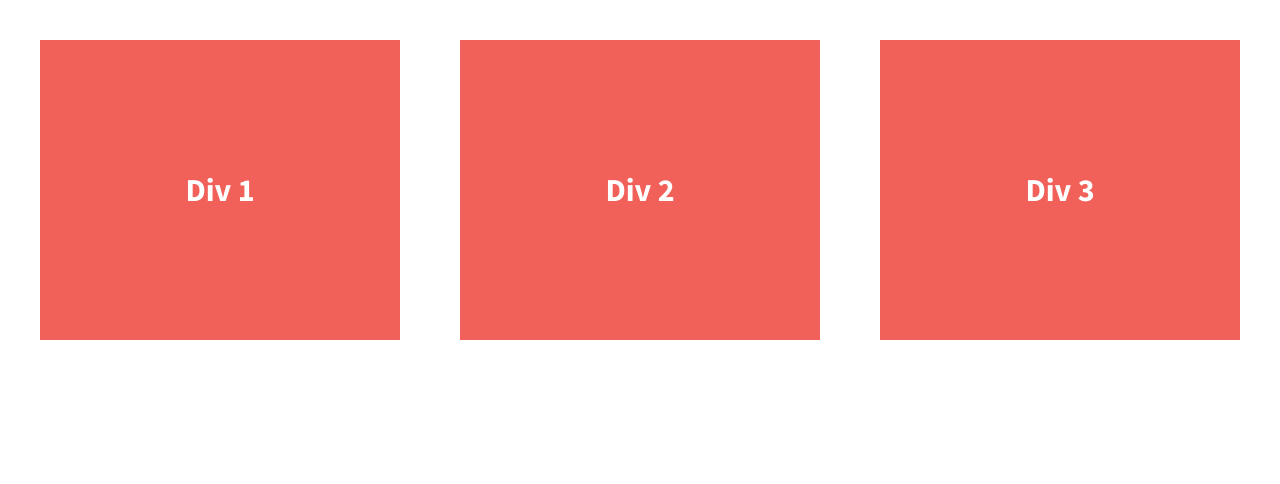
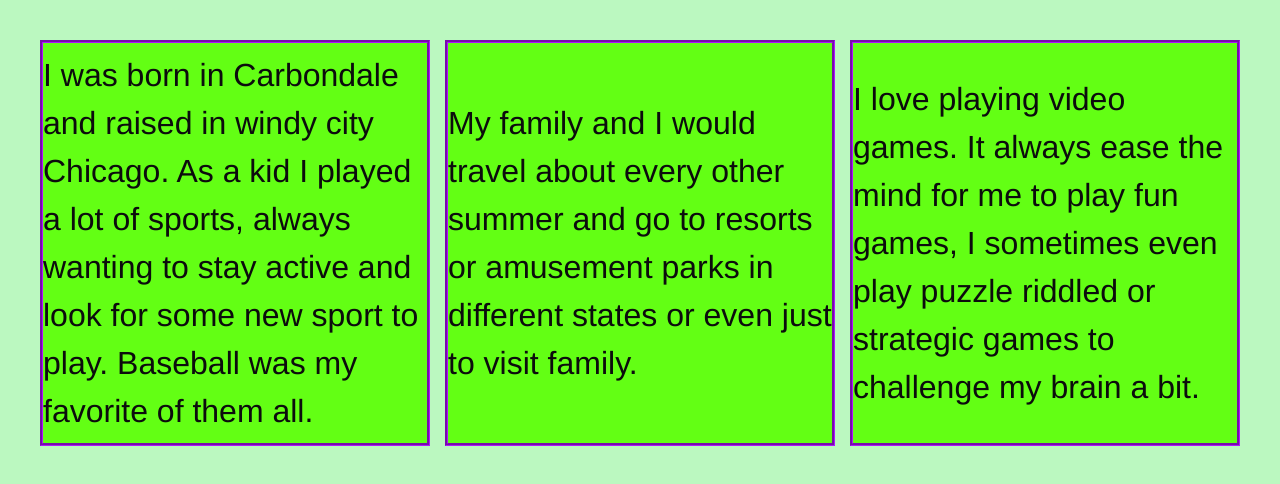
Before and after one commit to Jacquanb/divs-flexbox-starter, a plain HTML site: page divs-flexbox-starter/index.html in a window 1280 px wide. Drawn offline with nearby package versions, Linux system fonts and the light colour scheme.

Commit message:
personalized the html

```diff
--- a/divs-flexbox-starter/css/main.css
+++ b/divs-flexbox-starter/css/main.css
@@ -97,12 +97,12 @@ textarea {
 
 
 html {
-  background-color: #fff;
+  background-color: #BBF8C0;
   height: 100%;
 }
 
 body {
-  font-family: 'Source Sans Pro', sans-serif;
+  font-family: 'Arimo', sans-serif;
   padding: 2em;
   font-size: 1.25em;
   height: 100%;
@@ -110,22 +110,24 @@ body {
 
 .wrapper {
   /*add display:flex and set justify-content to space-between*/
-  font-weight: 700;
+  font-weight: 400;
   display: flex;
   justify-content: space-between;
 }
 
 .div-1, .div-2, .div-3 {
   /*give the divs a width of 30%, add display:flex, set justify-content and align-items to center*/
-  color: #fff;
+  color: #0C0C0D;
   line-height: 1.5em;
   font-size: 1.6em;
-  background-color: #f16059;
-  height: 300px;
+  background-color: #63ff14;
+  height: 400px;
   display: flex;
-  width: 30%;
+  width: 32%;
   justify-content: center;
   align-items: center;
+  border: 3px groove;
+  border-color: #b014ff;
 }
 
 
--- a/divs-flexbox-starter/index.html
+++ b/divs-flexbox-starter/index.html
@@ -15,6 +15,7 @@
         <script src="js/vendor/modernizr-2.8.3.min.js"></script>
         <link href='http://fonts.googleapis.com/css?family=Lora:700' rel='stylesheet' type='text/css'>
         <link href='http://fonts.googleapis.com/css?family=Source+Sans+Pro:400,700' rel='stylesheet' type='text/css'>
+        <link href="https://fonts.googleapis.com/css2?family=Arimo&display=swap" rel="stylesheet">
     </head>
     <body>
         <!--[if lt IE 8]>
@@ -23,13 +24,13 @@
 
         <section class="wrapper">
             <div class="div-1">
-                Div 1
+                <p>I was born in Carbondale and raised in windy city Chicago. As a kid I played a lot of sports, always wanting to stay active and look for some new sport to play. Baseball was my favorite of them all.</p>
             </div>
             <div class="div-2">
-                Div 2
+                <p>My family and I would travel about every other summer and go to resorts or amusement parks in different states or even just to visit family.</p>
             </div>
             <div class="div-3">
-                Div 3
+                <p> I love playing video games. It always ease the mind for me to play fun games, I sometimes even play puzzle riddled or strategic games to challenge my brain a bit.
             </div>
         </section>
 
```
